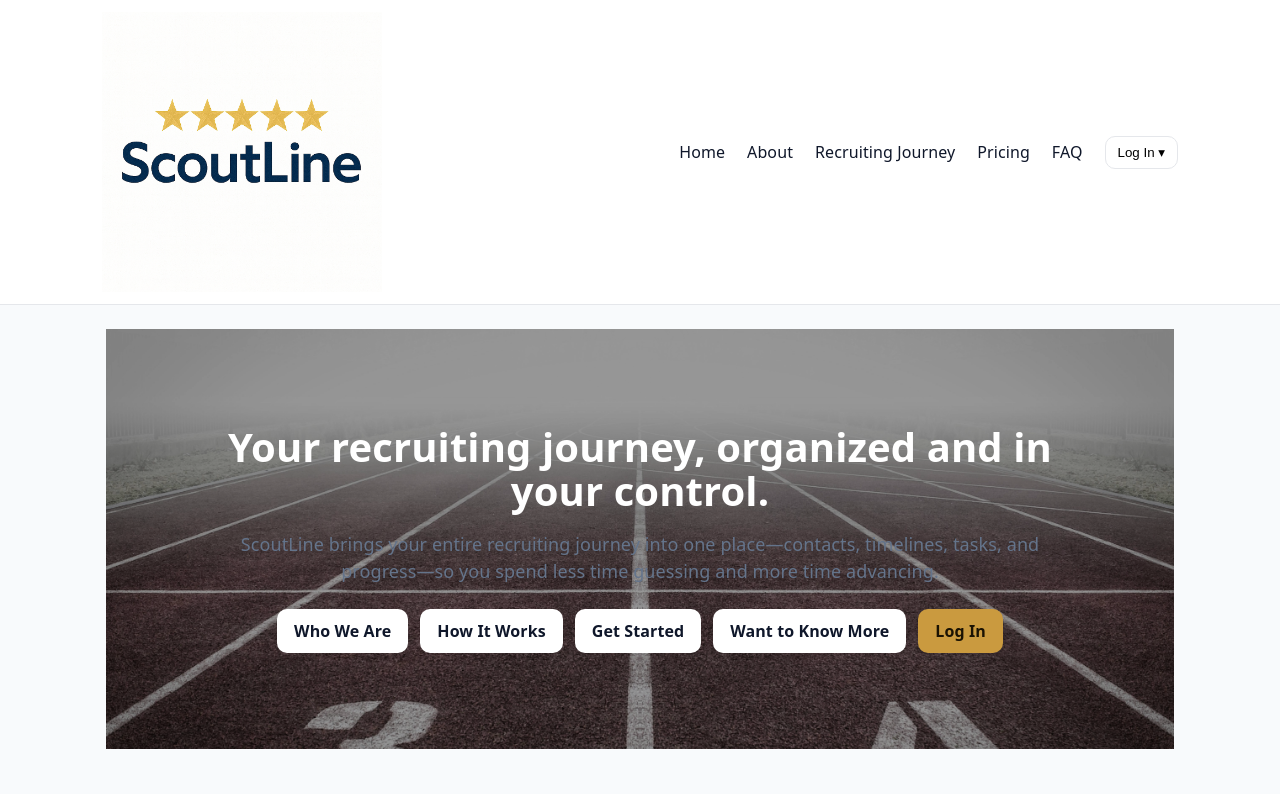
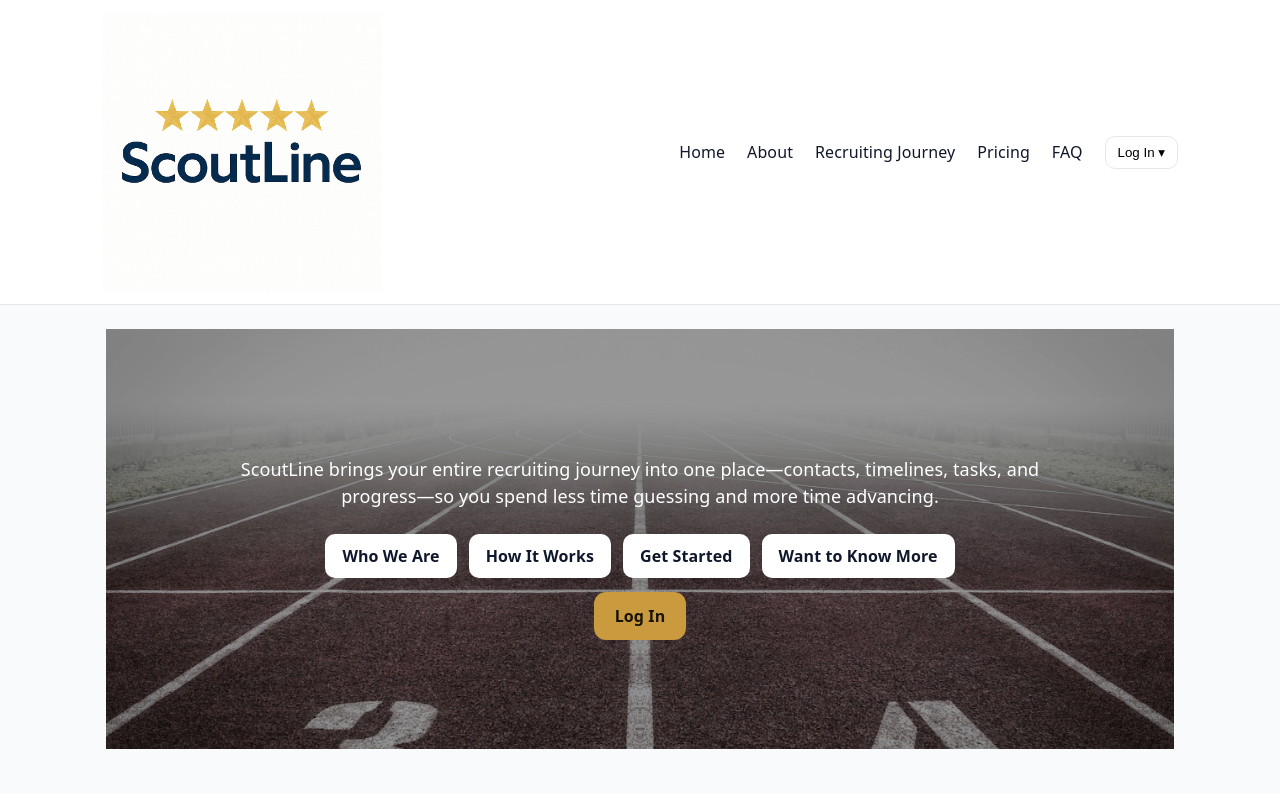
Before and after one commit to mattblittle-create/scoutline-beta, a Next.js app: page / in a window 1280 px wide. Shown: the top 794 px of the page. Built offline with nearby package versions, Linux system fonts and the light colour scheme.

Commit message:
Update HeroBanner.tsx

```diff
--- a/app/components/HeroBanner.tsx
+++ b/app/components/HeroBanner.tsx
@@ -35,9 +35,12 @@ export default function HeroBanner() {
         }}
       />
 
-      {/* Local CSS for hover effects (no JS handlers) */}
+      {/* Local CSS for hover effects (pure CSS; no event handlers) */}
       <style>{`
         .hero-wrap { position: relative; z-index: 2; max-width: 900px; padding: 0 16px; }
+        .hero-title { font-size: 2.5rem; font-weight: 700; margin-bottom: 12px; }
+        .hero-sub { font-size: 1.125rem; margin-bottom: 24px; line-height: 1.5; color: #ffffff; }
+
         .btn {
           display: inline-block;
           padding: 10px 16px;
@@ -56,24 +59,32 @@ export default function HeroBanner() {
         .btn-gold:hover { background: #e0b253; }
 
         .btn-row { display: flex; gap: 12px; flex-wrap: wrap; justify-content: center; }
-        .hero-title { font-size: 2.5rem; font-weight: 700; margin-bottom: 12px; }
-        .hero-sub { font-size: 1.125rem; margin-bottom: 24px; line-height: 1.5; }
+        .login-wrap { margin-top: 14px; }
+        .btn-login-lg { padding: 12px 20px; border-radius: 12px; }
       `}</style>
 
       {/* Content */}
       <div className="hero-wrap">
-        <h1 className="hero-title">Your recruiting journey, organized and in your control.</h1>
+        {/* Keep hero copy; the “Your recruiting journey…” headline is now moved off Home per your ask.
+            If you want *no* headline at all, just delete the h1 below. */}
+        {/* <h1 className="hero-title">Your recruiting journey, organized and in your control.</h1> */}
+
         <p className="hero-sub">
           ScoutLine brings your entire recruiting journey into one place—contacts, timelines,
           tasks, and progress—so you spend less time guessing and more time advancing.
         </p>
 
+        {/* Primary links */}
         <div className="btn-row">
           <Link href="/about" className="btn btn-white">Who We Are</Link>
           <Link href="/how-it-works" className="btn btn-white">How It Works</Link>
           <Link href="/pricing" className="btn btn-white">Get Started</Link>
           <Link href="/contact" className="btn btn-white">Want to Know More</Link>
-          <Link href="/login" className="btn btn-gold">Log In</Link>
+        </div>
+
+        {/* Larger Log In button placed underneath */}
+        <div className="login-wrap">
+          <Link href="/login" className="btn btn-gold btn-login-lg">Log In</Link>
         </div>
       </div>
     </section>
```
